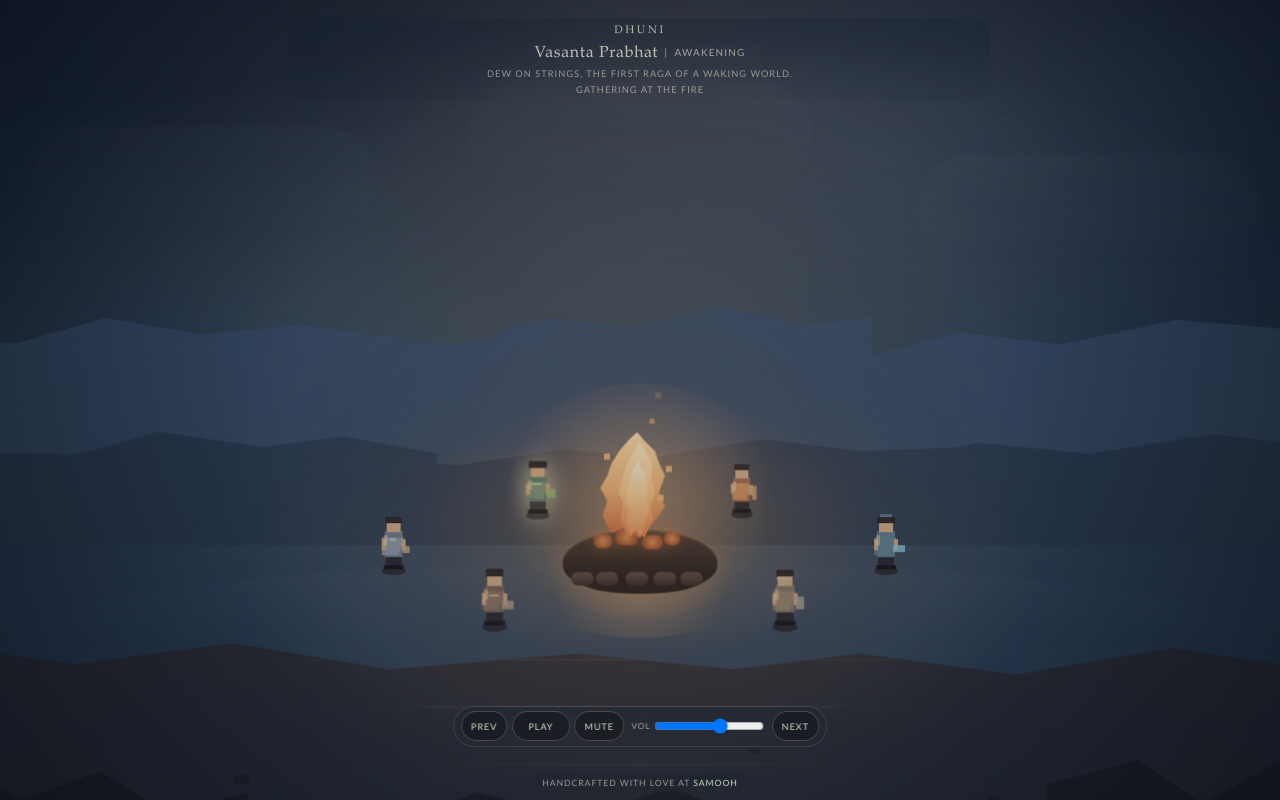
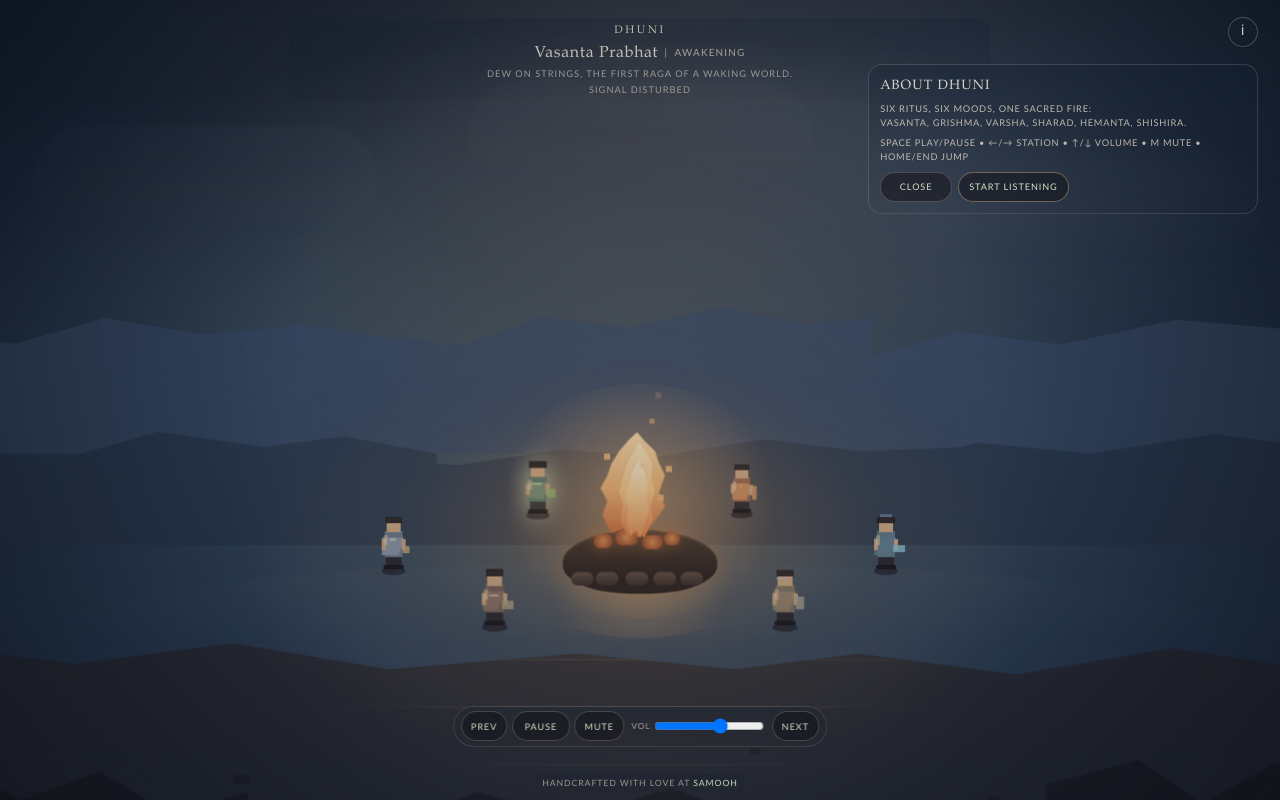
Before and after one commit to SamoohCo/dhuni, a React (Vite) app: page / in a window 1280 px wide. Built offline with nearby package versions, Linux system fonts and the light colour scheme.

Commit message:
Restore autoplay intent and add one-time Dhuni info panel

```diff
--- a/src/App.tsx
+++ b/src/App.tsx
@@ -1,12 +1,40 @@
-import { useMemo, type CSSProperties } from 'react';
+import { useMemo, useState, type CSSProperties } from 'react';
 import { ControlDock } from './components/ControlDock';
 import { DhuniScene } from './components/DhuniScene';
 import { TopHud } from './components/TopHud';
 import { useKeyboardShortcuts } from './hooks/useKeyboardShortcuts';
 import { useRadioState } from './hooks/useRadioState';
 
+const INFO_DISMISSED_KEY = 'dhuni.info.dismissed.v1';
+
+function hasDismissedInfo(): boolean {
+  if (typeof window === 'undefined') {
+    return false;
+  }
+
+  try {
+    return window.localStorage.getItem(INFO_DISMISSED_KEY) === '1';
+  } catch {
+    return false;
+  }
+}
+
+function persistInfoDismissed(): void {
+  if (typeof window === 'undefined') {
+    return;
+  }
+
+  try {
+    window.localStorage.setItem(INFO_DISMISSED_KEY, '1');
+  } catch {
+    // Ignore storage errors and keep UX flowing.
+  }
+}
+
 function App() {
   const radio = useRadioState();
+  const [hasSeenInfo, setHasSeenInfo] = useState(() => hasDismissedInfo());
+  const [showInfo, setShowInfo] = useState(() => !hasDismissedInfo());
 
   const keyboardActions = useMemo(
     () => ({
@@ -42,6 +70,19 @@ function App() {
     [radio.currentStation.palette.accent, radio.currentStation.palette.hudGlass],
   );
 
+  const closeInfo = () => {
+    setShowInfo(false);
+    if (!hasSeenInfo) {
+      persistInfoDismissed();
+      setHasSeenInfo(true);
+    }
+  };
+
+  const startFromInfo = () => {
+    radio.startListening();
+    closeInfo();
+  };
+
   return (
     <main className="app" aria-label="Dhuni ambient world" style={appStyle}>
       <DhuniScene
@@ -57,6 +98,42 @@ function App() {
       />
 
       <TopHud station={radio.currentStation} statusText={radio.statusText} />
+
+      <button
+        type="button"
+        className="world-info-toggle"
+        onClick={() => setShowInfo((value) => !value)}
+        aria-label={showInfo ? 'Hide Dhuni information' : 'Show Dhuni information'}
+        aria-pressed={showInfo}
+      >
+        ℹ
+      </button>
+
+      {showInfo ? (
+        <section className="world-info-panel" role="dialog" aria-label="About Dhuni">
+          <p className="world-info-panel__title">About Dhuni</p>
+          <p className="world-info-panel__body">
+            Six ritus, six moods, one sacred fire:
+            <br />
+            Vasanta, Grishma, Varsha, Sharad, Hemanta, Shishira.
+          </p>
+          <p className="world-info-panel__shortcuts">
+            Space play/pause • ←/→ station • ↑/↓ volume • M mute • Home/End jump
+          </p>
+          <div className="world-info-panel__actions">
+            <button type="button" className="world-info-panel__button" onClick={closeInfo}>
+              Close
+            </button>
+            <button
+              type="button"
+              className="world-info-panel__button world-info-panel__button--primary"
+              onClick={startFromInfo}
+            >
+              Start Listening
+            </button>
+          </div>
+        </section>
+      ) : null}
 
       <ControlDock
         isPowered={radio.isPowered}
--- a/src/hooks/useRadioState.ts
+++ b/src/hooks/useRadioState.ts
@@ -81,11 +81,11 @@ export function useRadioState() {
   const [stationIndex, setStationIndex] = useState(initialStationIndex);
   const [volume, setVolume] = useState(clampVolume(initialPreferences.volume));
   const [isMuted, setIsMuted] = useState(initialPreferences.muted);
-  const [isPowered, setIsPowered] = useState(false);
+  const [isPowered, setIsPowered] = useState(true);
   const [isPlaying, setIsPlaying] = useState(false);
-  const [isConnecting, setIsConnecting] = useState(false);
+  const [isConnecting, setIsConnecting] = useState(true);
   const [isReady, setIsReady] = useState(false);
-  const [hasPlaybackIntent, setHasPlaybackIntent] = useState(false);
+  const [hasPlaybackIntent, setHasPlaybackIntent] = useState(true);
   const [isStationSwitching, setIsStationSwitching] = useState(false);
   const [error, setError] = useState<string | null>(null);
 
@@ -228,6 +228,13 @@ export function useRadioState() {
       }
       return next;
     });
+  }, []);
+
+  const startListening = useCallback(() => {
+    setError(null);
+    setHasPlaybackIntent(true);
+    setIsPowered(true);
+    setIsConnecting(true);
   }, []);
 
   const handlePlaybackStateChange = useCallback(
@@ -460,6 +467,7 @@ export function useRadioState() {
     firstStation,
     lastStation,
     togglePower,
+    startListening,
     setVolumeLevel,
     volumeUp,
     volumeDown,
--- a/src/styles/scene.css
+++ b/src/styles/scene.css
@@ -931,6 +931,79 @@
   color: rgba(215, 209, 196, 0.76);
 }
 
+.world-info-toggle {
+  position: absolute;
+  z-index: 23;
+  right: clamp(0.7rem, 2.1vw, 1.4rem);
+  top: clamp(0.7rem, 2.1vh, 1.45rem);
+  width: 30px;
+  height: 30px;
+  border-radius: 999px;
+  border: 1px solid rgba(219, 206, 184, 0.28);
+  background: linear-gradient(180deg, color-mix(in srgb, var(--hud-glass) 92%, transparent 8%), transparent);
+  color: rgba(238, 230, 214, 0.86);
+  font-family: var(--ui-serif);
+  font-size: 0.9rem;
+  line-height: 1;
+  cursor: pointer;
+}
+
+.world-info-panel {
+  position: absolute;
+  z-index: 22;
+  right: clamp(0.7rem, 2.1vw, 1.4rem);
+  top: clamp(3rem, 8vh, 4.8rem);
+  width: min(88vw, 390px);
+  border-radius: 14px;
+  padding: 0.66rem 0.72rem;
+  border: 1px solid rgba(224, 209, 182, 0.17);
+  background: linear-gradient(180deg, color-mix(in srgb, var(--hud-glass) 90%, transparent 10%), transparent);
+  backdrop-filter: blur(11px);
+  color: rgba(235, 228, 214, 0.9);
+}
+
+.world-info-panel__title {
+  margin: 0;
+  font-family: var(--ui-serif);
+  font-size: 0.84rem;
+  letter-spacing: 0.08em;
+  text-transform: uppercase;
+}
+
+.world-info-panel__body,
+.world-info-panel__shortcuts {
+  margin: 0.42rem 0 0;
+  font-size: 0.58rem;
+  letter-spacing: 0.08em;
+  line-height: 1.45;
+  text-transform: uppercase;
+  color: rgba(223, 214, 198, 0.82);
+}
+
+.world-info-panel__actions {
+  margin-top: 0.58rem;
+  display: inline-flex;
+  gap: 0.35rem;
+}
+
+.world-info-panel__button {
+  border: 1px solid rgba(219, 206, 184, 0.24);
+  border-radius: 999px;
+  background: rgba(20, 19, 25, 0.52);
+  color: color-mix(in srgb, var(--hud-accent) 58%, #f5ebda 42%);
+  min-width: 72px;
+  height: 30px;
+  padding: 0 0.66rem;
+  font-size: 0.57rem;
+  letter-spacing: 0.1em;
+  text-transform: uppercase;
+  cursor: pointer;
+}
+
+.world-info-panel__button--primary {
+  border-color: rgba(231, 190, 136, 0.42);
+}
+
 .control-dock {
   position: absolute;
   z-index: 20;
@@ -1008,7 +1081,9 @@
 }
 
 .dock-button:focus-visible,
-.dock-volume input:focus-visible {
+.dock-volume input:focus-visible,
+.world-info-toggle:focus-visible,
+.world-info-panel__button:focus-visible {
   outline: 2px solid var(--focus);
   outline-offset: 2px;
 }
@@ -1345,6 +1420,10 @@
   .world-credit {
     bottom: calc(env(safe-area-inset-bottom, 0px) + 0.24rem);
   }
+
+  .world-info-panel {
+    width: min(90vw, 360px);
+  }
 }
 
 @media (max-width: 680px) {
@@ -1357,6 +1436,20 @@
   .top-hud__tagline,
   .top-hud__state {
     display: none;
+  }
+
+  .world-info-toggle {
+    width: 28px;
+    height: 28px;
+    right: 0.45rem;
+    top: 0.72rem;
+  }
+
+  .world-info-panel {
+    top: 2.85rem;
+    right: 0.45rem;
+    width: min(92vw, 330px);
+    padding: 0.58rem 0.62rem;
   }
 
   .world__fire-anchor {
```
Also changed, not shown: 1 other file (tests, documents, lock files or other folders).
